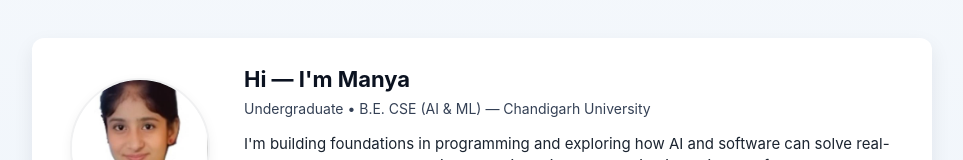
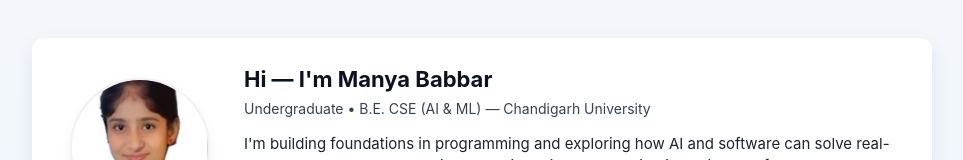
Before and after one commit to manyababbar-ai/Portfolio, a plain HTML site: page index.html in a window 1280 px wide. Shown: the part 252-412 px from the top of the page, without its empty margins (158-1121 px from the left). Drawn offline with Linux system fonts and the light colour scheme.

Commit message:
Update portfolio with name change to Manya Babbar

```diff
--- a/index.html
+++ b/index.html
@@ -12,7 +12,7 @@
       </div>
 
       <div class="card-right">
-        <h1>Hi — I'm Manya</h1>
+        <h1>Hi — I'm Manya Babbar</h1>
         <p class="subtitle">Undergraduate • B.E. CSE (AI & ML) — Chandigarh University</p>
 
         <p>
```
